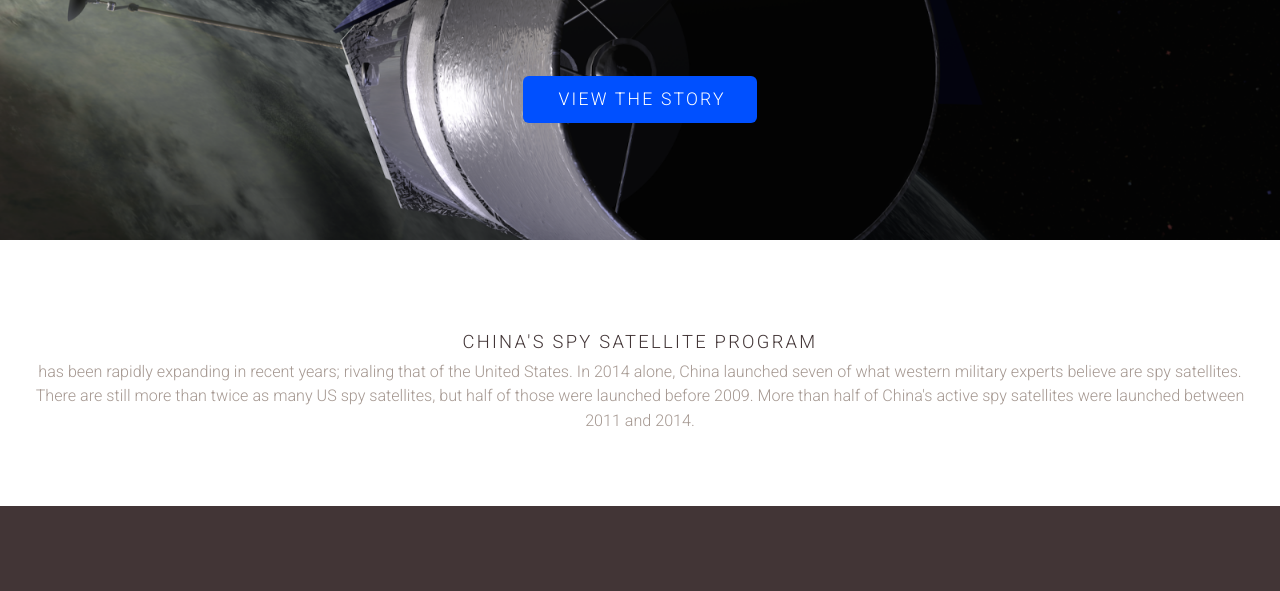
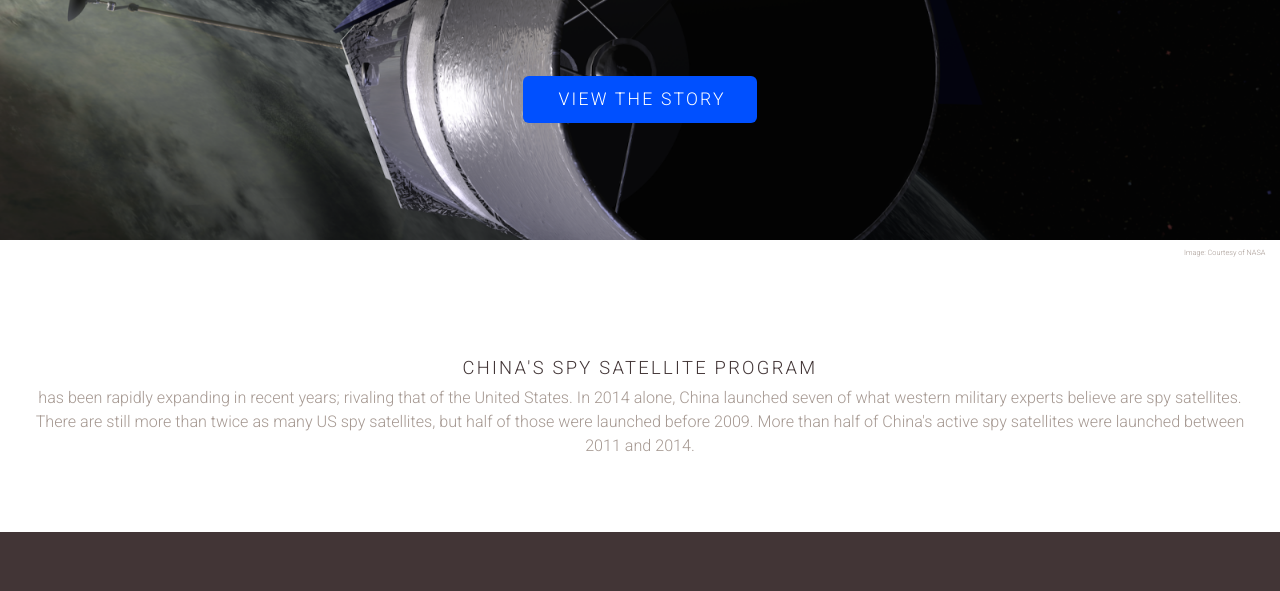
Before and after one commit to maddydeason/eyes-in-the-sky, a plain HTML site: page index.html in a window 1280 px wide. Shown: the part 201-792 px from the top of the page. Drawn offline with Linux system fonts and the light colour scheme; a script that the page names is missing.

Commit message:
added cover image caption

```diff
--- a/css/style.css
+++ b/css/style.css
@@ -135,6 +135,11 @@
 			line-height: 1.75em;
 			padding: 1em 1.5em;
 		}
+
+	figcaption {
+		margin-right: 2em;
+		font-size: 0.5em;
+	}
 
 	.align-left {
 		text-align: left;
--- a/index.html
+++ b/index.html
@@ -34,6 +34,7 @@
 					</ul>
 				</div>
 			</section>
+			<figcaption class="align-right">Image: Courtesy of NASA</figcaption>
 
 		<!-- One -->
 		<a name="content"></a>
```
